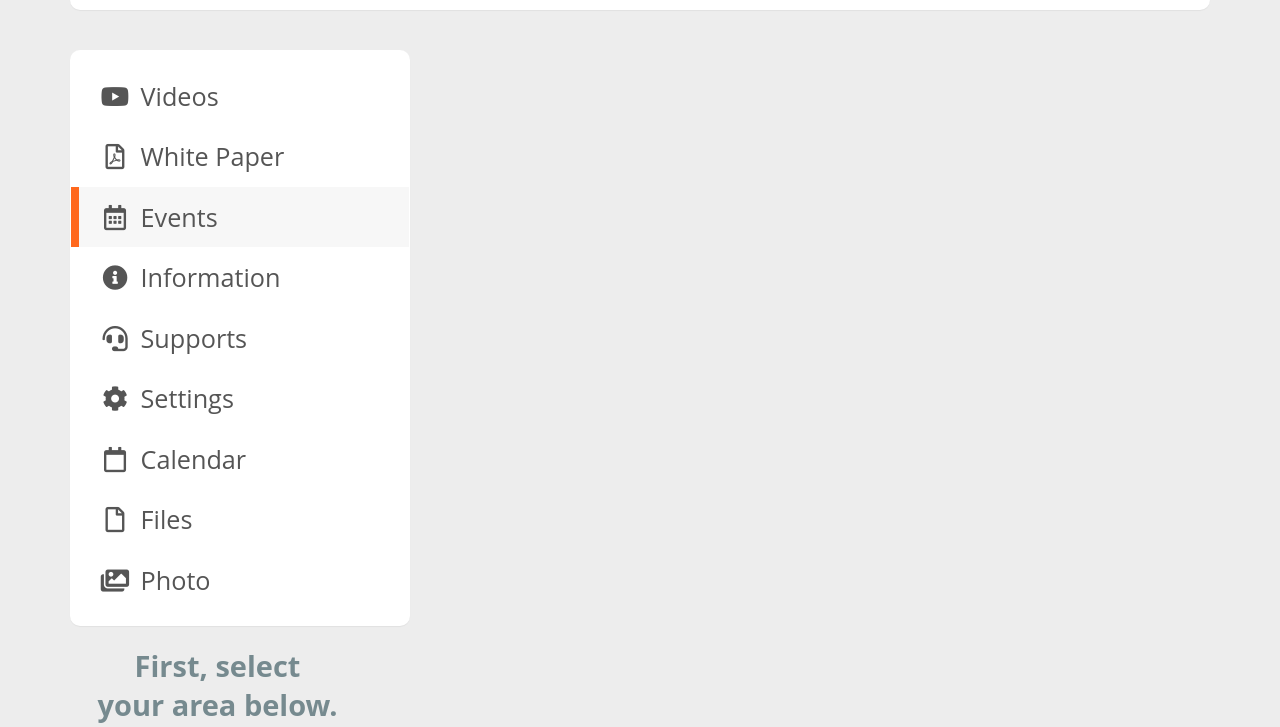
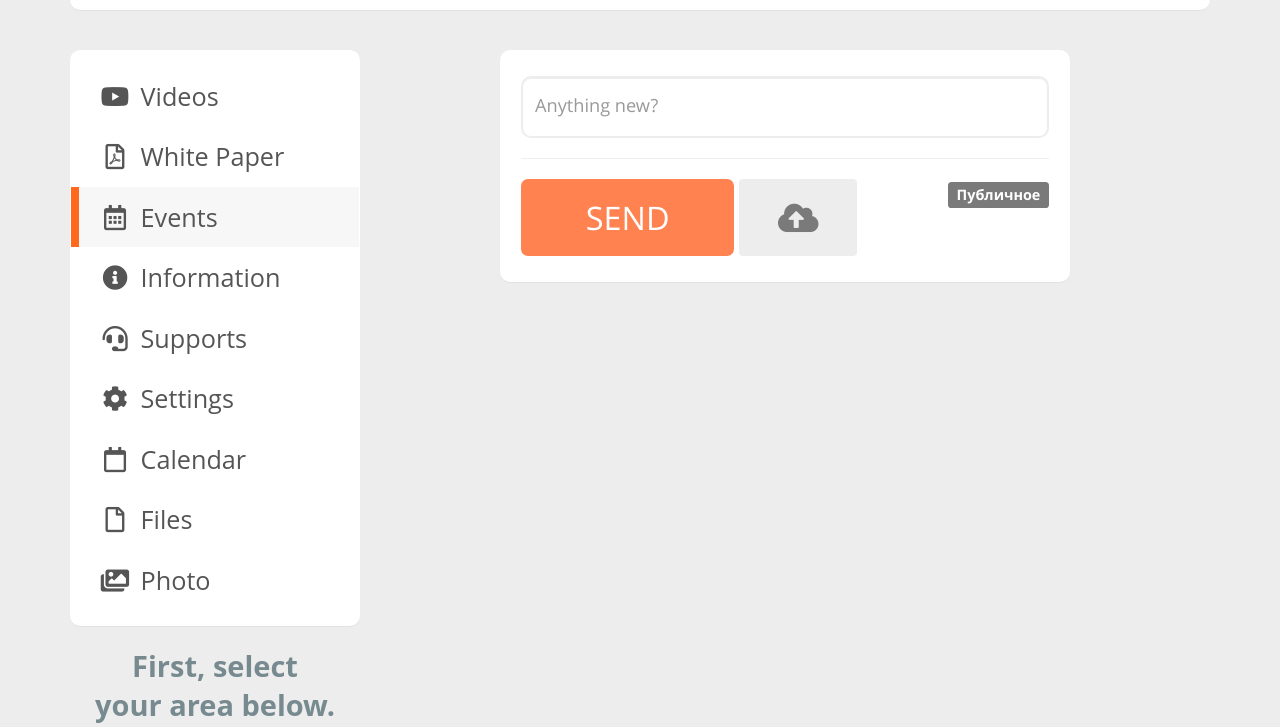
Before and after one commit to mderkach/Bixels, a website: page app/project-page.html in a window 1280 px wide. Shown: the part 636-1363 px from the top of the page. Drawn offline with Linux system fonts and the light colour scheme; files whose address does not match are found by name.

Commit message:
anything new beta

```diff
--- a/app/project-page.html
+++ b/app/project-page.html
@@ -99,7 +99,7 @@
 						</div>
 					</div>
 				</div>
-				<aside class="col-xs-3 aside_left">
+				<aside class="aside_left">
 					<!-- NAV ASIDE -->
 					<div class="panel aside-nav__wrapper" id="navigation">
 						<nav class="panel-body nav aside-nav">
@@ -126,11 +126,35 @@
 					</div>
 				</aside>
 				<main role="main" class="main-content-flow">
-					<div class="col-xs-12 panel">
-
+					<div class="col-xs-12 panel panel__quick-post">
+						<form action="#" class="form__quick-post">
+							<div class="form-group">
+								<input class="form-control" type="text" name="message" id="contentForm_message_input" placeholder="Anything new?">
+							</div>
+							<hr>
+							<div class="btn_container">
+								<button id="post_submit_button" class="btn btn-info quick-post__submit">send</button>
+								<div class="btn-group quick-post__group">
+									<button class="btn btn-default fileinput-button tt quick-post__file-input" data-action-click="file.upload"
+									 data-action-target="#contentFormFiles" data-original-title="Загрузить файлы">
+										<i class="fas fa-cloud-upload-alt"></i>
+										<input type="file" id="contentFormFiles" name="files[]" multiple="multiple" title="Upload file"
+										 data-upload-url="" data-upload-drop-zone="#contentFormBody" data-upload-progress="#contentFormFiles_progress"
+										 data-upload-preview="#contentFormFiles_preview" data-upload-form="" data-upload-single=""
+										 data-upload-submit-name="fileList[]" data-upload-hide-in-stream="" data-php-max-file-uploads="20"
+										 data-php-max-file-uploads-message="Sorry, you can only upload up to 20 files at once."
+										 data-max-number-of-files="20" data-max-number-of-files-message="This upload field only allows a maximum of 50 files."
+										 data-ui-widget="file.Upload" data-ui-init="1" style="display:none">
+									</button>
+								</div>
+								<div class="pull-right quick-post__preferences">
+									<span class="label label-info label-public">Публичное</span>
+								</div>
+							</div>
+						</form>
 					</div>
 				</main>
-				<aside class="col-xs-3 aside_right">
+				<aside class="aside_right">
 					<div class="panel panel__events" id="events">
 						<div class="panel-header events__header">
 							<i class="far fa-calendar-alt"></i> Events
--- a/app/sass/_components/_aside.sass
+++ b/app/sass/_components/_aside.sass
@@ -3,10 +3,18 @@
     padding: 0
     width: 100%
     max-width: 340px
+
+    @include dr
+      width: auto
+
   &_right
     padding: 0
     width: 100%
     max-width: 430px
+
+    @include dr
+      width: auto
+
   &-nav
     display: flex
     flex-direction: column
--- a/app/sass/_components/_forms.sass
+++ b/app/sass/_components/_forms.sass
@@ -92,3 +92,34 @@ input
 				color: #fff
 				&::placeholder
 					color: #fff
+	&__quick-post
+		padding-top: 25px
+		padding-bottom: 25px
+		input[name=message]
+			border:	2px solid #ededed
+			border-radius: 10px
+			padding-right: 95px
+			word-wrap: break-word
+			height: 62px
+			&::placeholder
+				font: 400 1.3em/2 "OpenSans", sans-serif
+		.quick-post
+			&__submit
+				border-radius: 7px
+				background-color: #ff8250
+				font: 400 1.8em/1 "OpenSans", sans-serif
+				text-transform: uppercase
+				border: none
+				padding: 0.7em 2em
+			&__file-input
+				margin: 0 5px
+				border: none
+				background: #ededed
+				color: #7a7a7a
+				font-size: 1.8em
+				line-height: 2
+				padding: 0.2em 1.2em
+			&__preferences
+				.label-public
+					background: #7a7a7a
+					font-size: 0.8em
--- a/app/sass/_components/_pages.sass
+++ b/app/sass/_components/_pages.sass
@@ -70,5 +70,4 @@
 .main-content-flow
 	margin: 0 auto
 	float: none
-	width: 100%
-	max-width: 990px
+	flex: 0 1 50%
```
Also changed, not shown: app/css/main.min.css.
